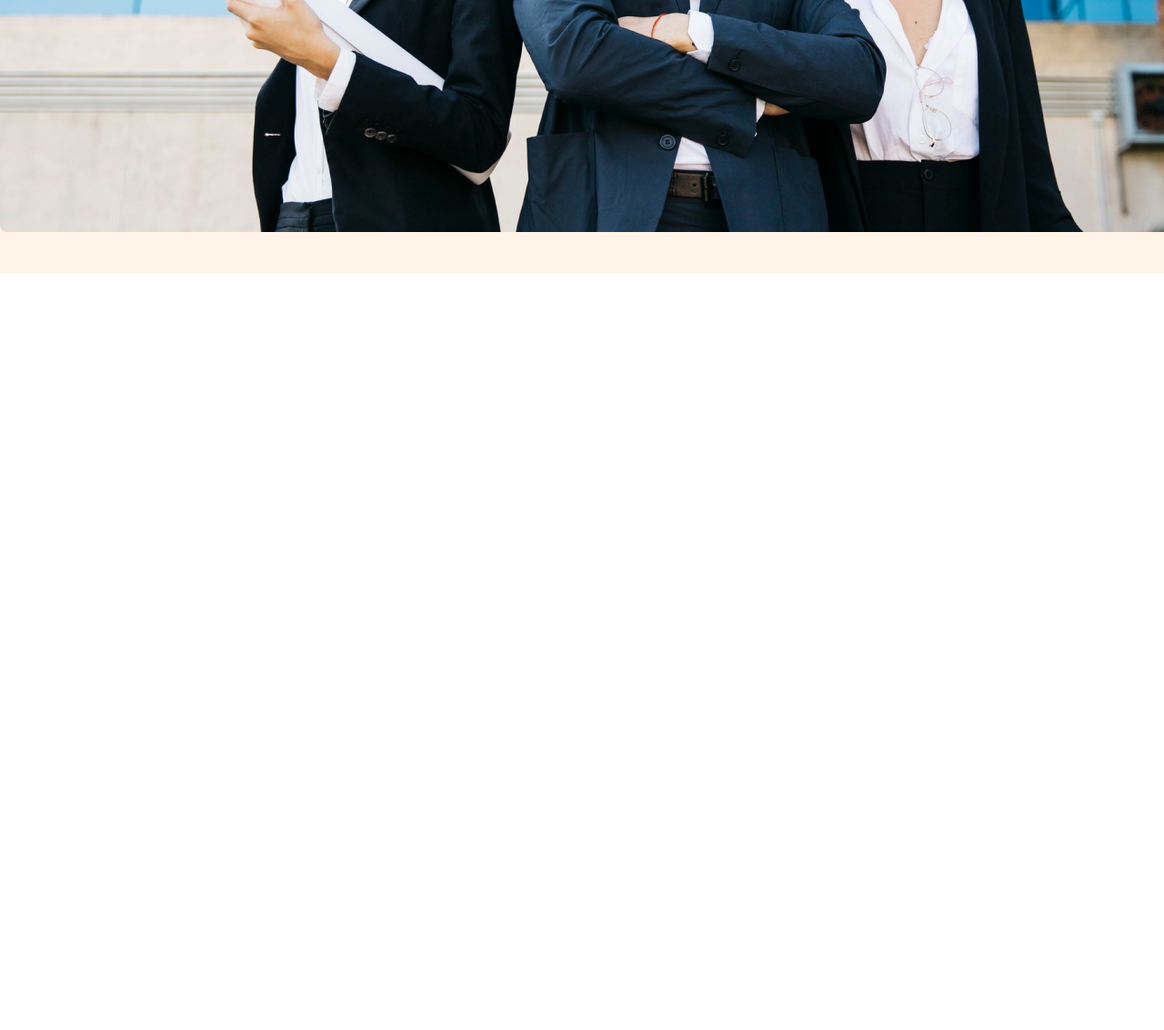
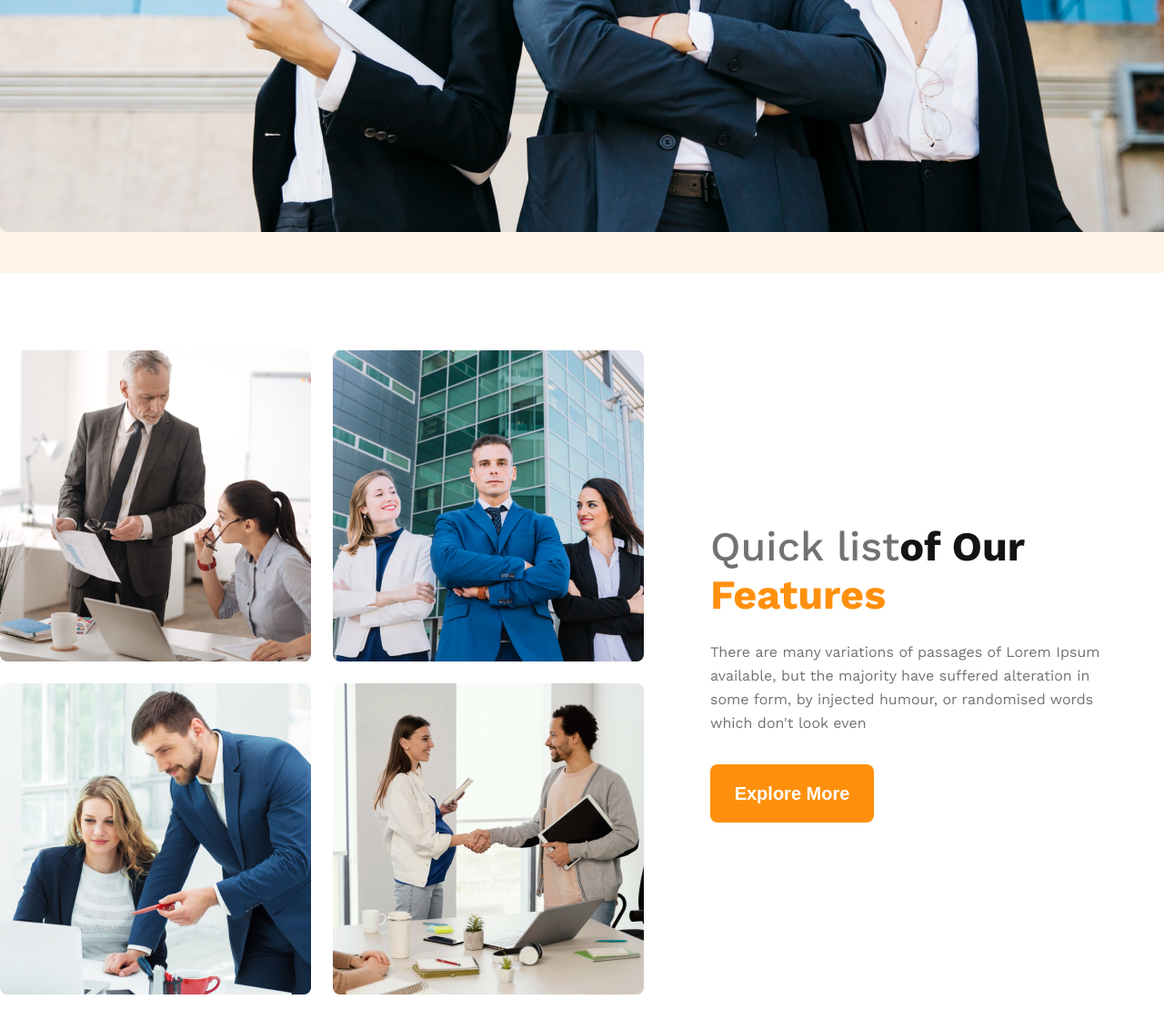
Before and after one commit to kawsarturjo/g3-architects-website, a plain HTML site: page index.html in a window 1280 px wide. Shown: the part 1032-2164 px from the top of the page at 91% size. Before the commit the page ends 1332 px from the top, so only its background shows below. Drawn offline with nearby package versions, Linux system fonts and the light colour scheme.

Commit message:
features-section-code-added with responsive(mobile-devices)

```diff
--- a/css-style/mediaquery.css
+++ b/css-style/mediaquery.css
@@ -12,4 +12,15 @@
     .banner h1{
         font-size: 50px;
     }
+    .features{
+        flex-direction: column;
+        width: 100%;
+    }
+    .features-sec-left{
+        grid-template-columns: repeat(1, 1fr);
+    }
+    .features-sec-right{
+        text-align: center;
+        padding: 40px 10px 0px;
+    }
 }
--- a/css-style/style.css
+++ b/css-style/style.css
@@ -77,3 +77,41 @@
     vertical-align: middle;
 }
 /* banner-section-end */
+
+/* feature-section-start */
+.features{
+    display: flex;
+    align-items: center;
+    width: 1318px;
+    margin: 0 auto;
+    padding: 85px 0px 130px 0px;
+}
+.features-sec-left{
+    display: grid;
+    grid-template-columns: repeat(2, 1fr);
+    gap: 24px;
+}
+.features-sec-right{
+    width: 537px;
+    padding-left: 73px;
+}
+.features-sec-right h3{
+    font-size: 45px;
+    font-weight: bold;
+    color: #131313;
+}
+.features-sec-right .t-gray{
+    font-weight: 500;
+    color: #727272;
+}
+.features-sec-right .t-orange{
+    font-weight: bold;
+    color: #FF900E;
+}
+.features-p{
+    font-size: 16px;
+    line-height: 26px;
+    color: #727272;
+    padding: 24px 0px 32px 0px;
+}
+/* feature-section-end */
--- a/index.html
+++ b/index.html
@@ -34,5 +34,21 @@
             <img src="images/banner.png" alt="Banner Image">
         </div>
     </header>
+
+    <section class="features">
+        <div class="features-sec-left">
+        <img src="images/team1.png" alt="Team Member 1">
+        <img src="images/team2.png" alt="Team Member 2">
+        <img src="images/team3.png" alt="Team Member 3">
+        <img src="images/team4.png" alt="Team Member 4">
+        </div>
+        <div class="features-sec-right">
+            <h3><span class="t-gray">Quick list</span>of Our<p class="t-orange">Features</p></h3>
+            <p class="features-p">
+                There are many variations of passages of Lorem Ipsum available, but the majority have suffered alteration in some form, by injected humour, or randomised words which don't look even
+            </p>
+            <button class="btn">Explore More</button>
+        </div>
+    </section>
 </body>
 </html>
```
